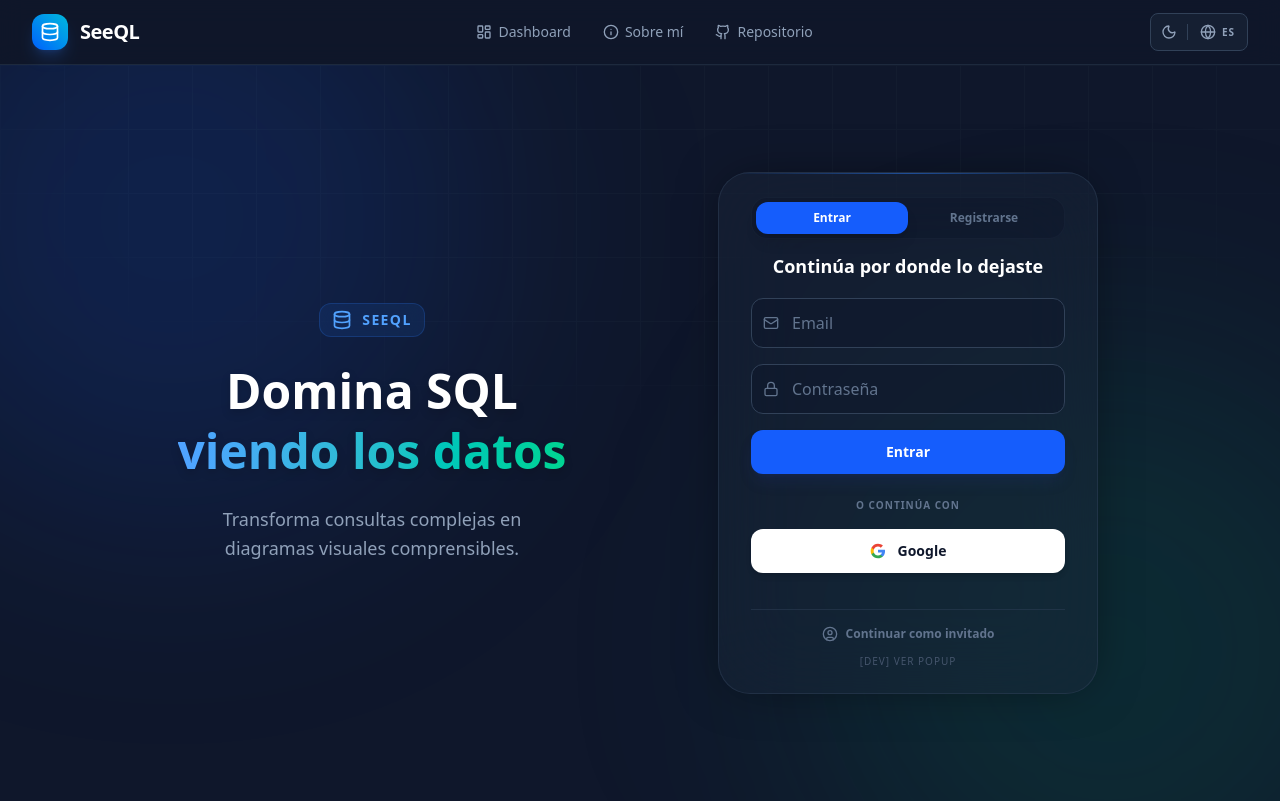
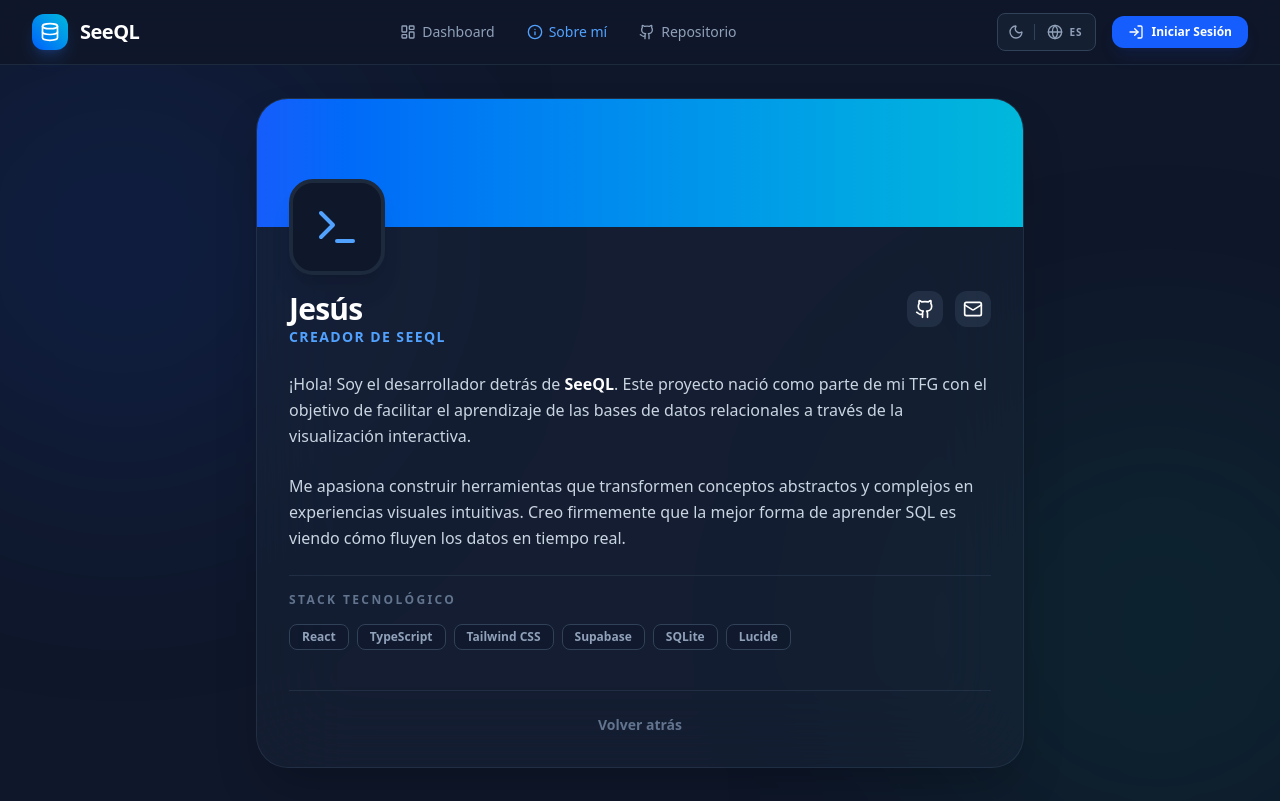
Before and after one commit to MagicNube/SeeQL, a React (Vite) app: page /sobre-mi in a window 1280 px wide. Before the commit this address led to /. Built offline with nearby package versions, Linux system fonts and the light colour scheme; no server answers.

Commit message:
retoques finales navbar

```diff
--- a/src/App.tsx
+++ b/src/App.tsx
@@ -5,6 +5,7 @@
 import Lecciones from './pages/Lecciones';
 import { Landing } from './pages/Landing';
 import { Navbar } from './components/layout/Navbar';
+import { SobreMi } from './pages/SobreMi';
 
 // Componente para proteger rutas privadas (Lecciones)
 const ProtectedRoute = ({ children }: { children: React.ReactNode }) => {
@@ -47,6 +48,7 @@
               {/* Rutas de acceso libre (Invitados) */}
               <Route path="/dashboard" element={<Dashboard />} />
               <Route path="/sandbox" element={<Sandbox />} />
+              <Route path="/sobre-mi" element={<SobreMi />} />
 
               {/* Rutas de aprendizaje (Solo alumnos registrados) */}
               <Route
--- a/src/components/layout/Navbar.tsx
+++ b/src/components/layout/Navbar.tsx
@@ -43,10 +43,15 @@
               <LayoutDashboard className="w-4 h-4" />
               Dashboard
             </Link>
-            <a href="#" className="flex items-center gap-1.5 text-sm font-medium text-slate-400 hover:text-blue-400 transition-colors">
+
+            <Link
+              to="/sobre-mi"
+              className={`flex items-center gap-1.5 text-sm font-medium transition-colors ${location.pathname === '/sobre-mi' ? 'text-blue-400' : 'text-slate-400 hover:text-white'}`}
+            >
               <Info className="w-4 h-4" />
               Sobre mí
-            </a>
+            </Link>
+
             <a
               href="https://github.com/MagicNube/SeeQL"
               target="_blank"
--- /dev/null
+++ b/src/pages/SobreMi.tsx
@@ -0,0 +1,82 @@
+import { Github, Mail, ExternalLink, Code2, Terminal, Cpu } from 'lucide-react';
+
+export const SobreMi = () => {
+  return (
+    <div className="min-h-[calc(100vh-64px)] bg-[#0f172a] flex items-center justify-center p-6 relative overflow-hidden font-sans">
+
+      {/* Fondos decorativos coherentes con el Dashboard */}
+      <div className="absolute top-[-10%] left-[-10%] w-125 h-125 bg-blue-600/10 rounded-full blur-[120px] pointer-events-none" />
+      <div className="absolute bottom-[-10%] right-[-10%] w-125 h-125 bg-emerald-600/10 rounded-full blur-[120px] pointer-events-none" />
+
+      <div className="max-w-3xl w-full z-10">
+        <div className="bg-slate-800/40 backdrop-blur-2xl border border-slate-700/50 rounded-4xl overflow-hidden shadow-2xl">
+
+          {/* Header del Perfil */}
+          <div className="relative h-32 bg-gradient-to-r from-blue-600 to-cyan-500">
+            <div className="absolute -bottom-12 left-8">
+              <div className="w-24 h-24 rounded-3xl bg-slate-900 border-4 border-slate-800 flex items-center justify-center shadow-xl">
+                <Terminal className="w-12 h-12 text-blue-400" />
+              </div>
+            </div>
+          </div>
+
+          <div className="pt-16 p-8">
+            <div className="flex justify-between items-start mb-6">
+              <div>
+                <h1 className="text-3xl font-black text-white tracking-tight">Jesús</h1>
+                <p className="text-blue-400 font-bold text-sm uppercase tracking-widest">Creador de SeeQL</p>
+              </div>
+              <div className="flex gap-3">
+                <a
+                  href="https://github.com/MagicNube/SeeQL"
+                  target="_blank"
+                  rel="noopener noreferrer"
+                  className="p-2 bg-slate-700/50 hover:bg-slate-700 text-white rounded-xl transition-all cursor-pointer"
+                >
+                  <Github className="w-5 h-5" />
+                </a>
+                <a
+                  href="mailto:tu-correo@ejemplo.com"
+                  className="p-2 bg-slate-700/50 hover:bg-slate-700 text-white rounded-xl transition-all cursor-pointer"
+                >
+                  <Mail className="w-5 h-5" />
+                </a>
+              </div>
+            </div>
+
+            <div className="space-y-6 text-slate-300">
+              <p className="leading-relaxed">
+                ¡Hola! Soy el desarrollador detrás de <span className="text-white font-bold">SeeQL</span>. Este proyecto nació como parte de mi TFG con el objetivo de facilitar el aprendizaje de las bases de datos relacionales a través de la visualización interactiva.
+              </p>
+
+              <p className="leading-relaxed">
+                Me apasiona construir herramientas que transformen conceptos abstractos y complejos en experiencias visuales intuitivas. Creo firmemente que la mejor forma de aprender SQL es viendo cómo fluyen los datos en tiempo real.
+              </p>
+
+              {/* Tags de Tecnologías */}
+              <div className="pt-4 border-t border-slate-700/50">
+                <h3 className="text-xs font-black text-slate-500 uppercase tracking-[0.2em] mb-4">Stack Tecnológico</h3>
+                <div className="flex flex-wrap gap-2">
+                  {['React', 'TypeScript', 'Tailwind CSS', 'Supabase', 'SQLite', 'Lucide'].map((tech) => (
+                    <span key={tech} className="px-3 py-1 bg-slate-900/50 border border-slate-700 text-slate-400 text-xs font-bold rounded-lg hover:border-blue-500/50 hover:text-blue-400 transition-colors">
+                      {tech}
+                    </span>
+                  ))}
+                </div>
+              </div>
+            </div>
+
+            <div className="mt-10 pt-6 border-t border-slate-700/50 flex justify-center">
+              <button
+                onClick={() => window.history.back()}
+                className="text-sm font-bold text-slate-500 hover:text-white transition-colors flex items-center gap-2 cursor-pointer"
+              >
+                Volver atrás
+              </button>
+            </div>
+          </div>
+        </div>
+      </div>
+    </div>
+  );
+};
```
